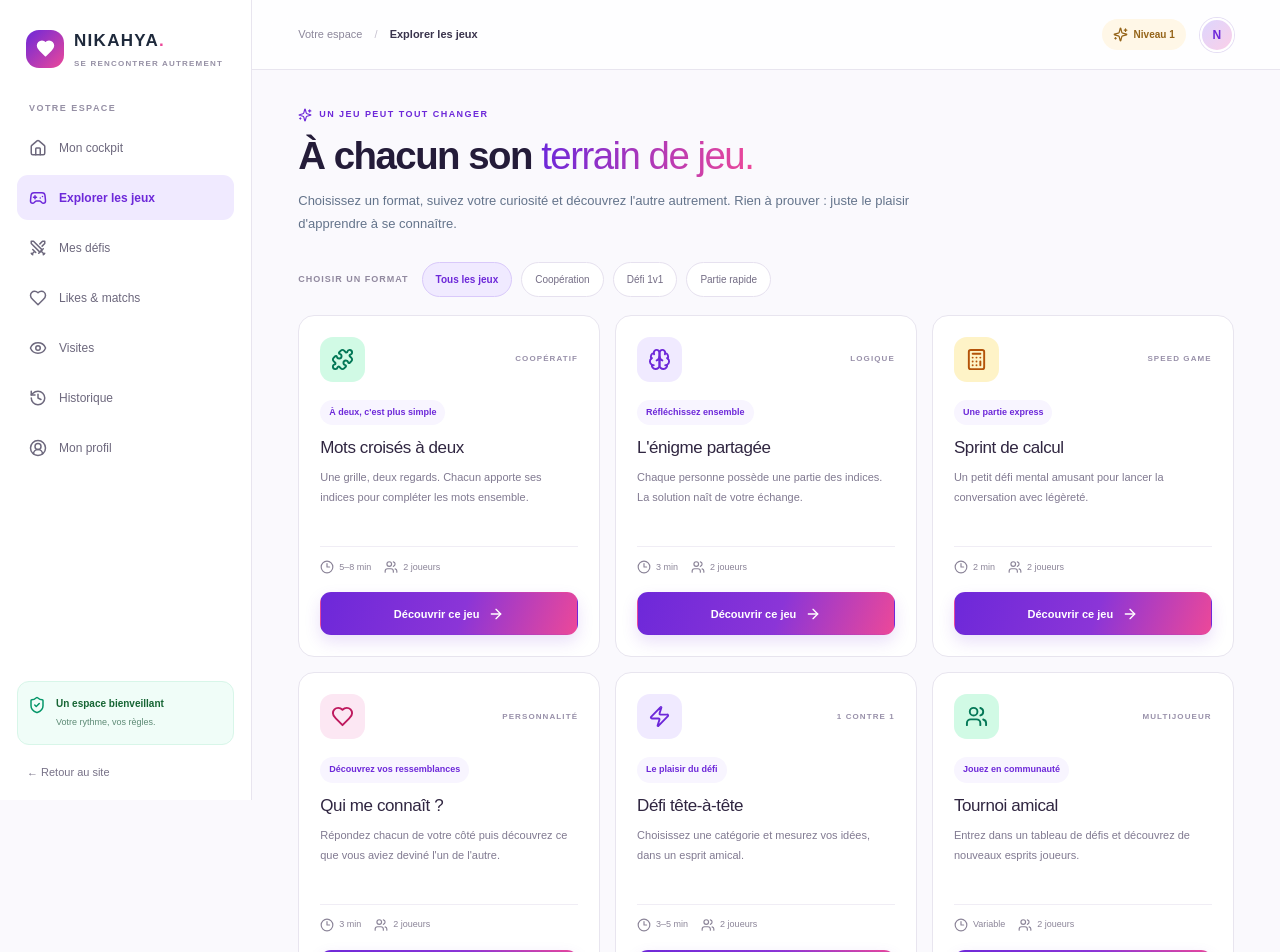
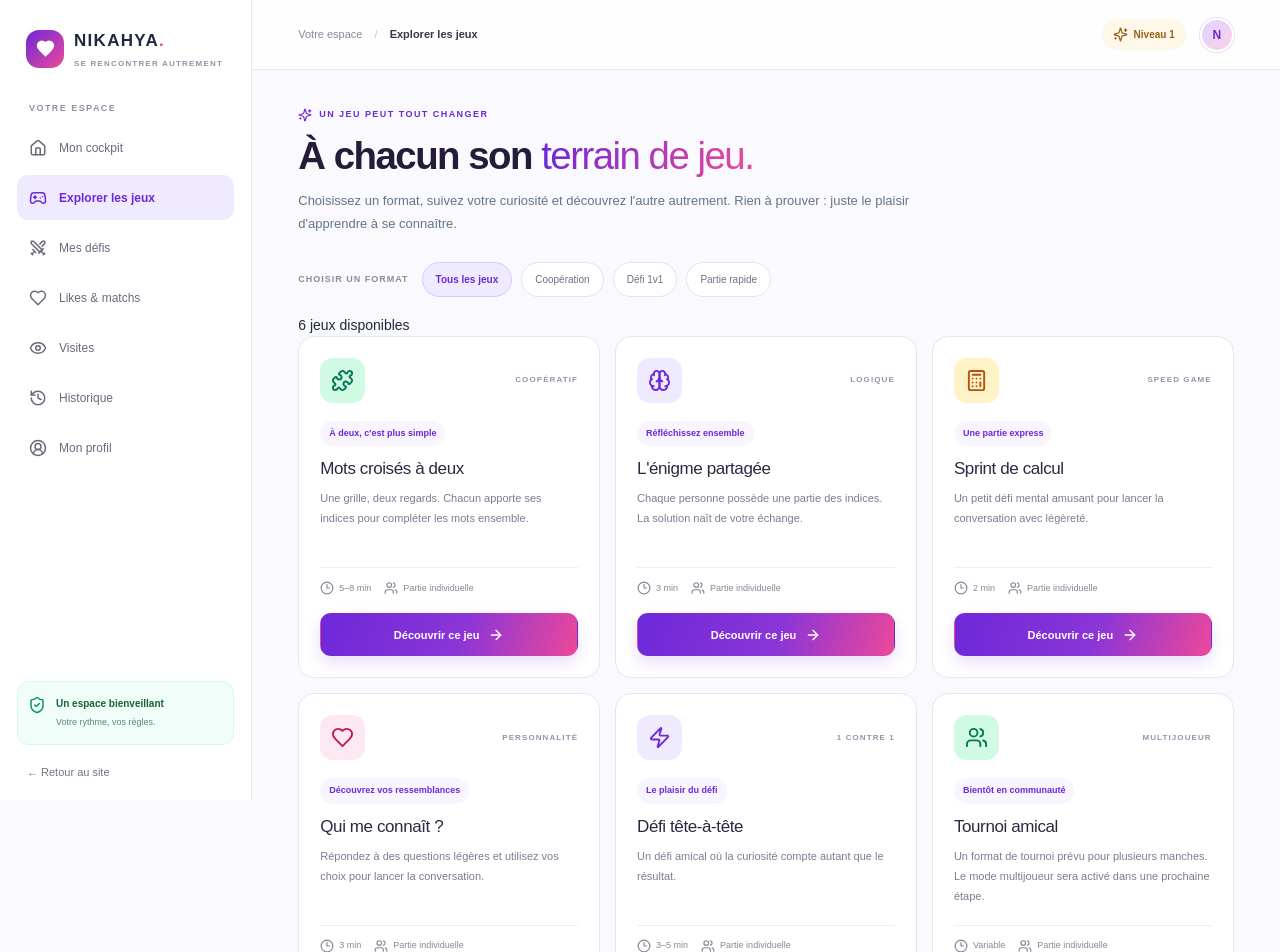
Before and after one commit to alilou31/Toto, a Next.js app: page /cockpit/jeux in a window 1280 px wide. Shown: the top 952 px of the page. Built offline with nearby package versions, Linux system fonts and the light colour scheme; no server answers; a web font is replaced by a local one.

Commit message:
feat(games): make catalog filters interactive

```diff
--- a/app/cockpit/jeux/page.tsx
+++ b/app/cockpit/jeux/page.tsx
@@ -1,6 +1,75 @@
 /* eslint-disable react/no-unescaped-entities */
+"use client";
+
+import { useMemo, useState } from "react";
 import Link from "next/link";
-import { ArrowRight, Brain, Calculator, Clock3, Heart, Lightbulb, Puzzle, Users, Zap } from "lucide-react";
+import { ArrowRight, Brain, Calculator, Clock3, Heart, Puzzle, Users, Zap } from "lucide-react";
 import { GameShell, PageHeading } from "@/app/components/game-shell";
-const games=[{id:"mots-croises",name:"Mots croisés à deux",kind:"COOPÉRATIF",time:"5–8 min",desc:"Une grille, deux regards. Chacun apporte ses indices pour compléter les mots ensemble.",icon:Puzzle,tone:"mint",tag:"À deux, c'est plus simple"},{id:"enigme",name:"L'énigme partagée",kind:"LOGIQUE",time:"3 min",desc:"Chaque personne possède une partie des indices. La solution naît de votre échange.",icon:Brain,tone:"purple",tag:"Réfléchissez ensemble"},{id:"calcul",name:"Sprint de calcul",kind:"SPEED GAME",time:"2 min",desc:"Un petit défi mental amusant pour lancer la conversation avec légèreté.",icon:Calculator,tone:"amber",tag:"Une partie express"},{id:"personnalite",name:"Qui me connaît ?",kind:"PERSONNALITÉ",time:"3 min",desc:"Répondez chacun de votre côté puis découvrez ce que vous aviez deviné l'un de l'autre.",icon:Heart,tone:"pink",tag:"Découvrez vos ressemblances"},{id:"duel",name:"Défi tête-à-tête",kind:"1 CONTRE 1",time:"3–5 min",desc:"Choisissez une catégorie et mesurez vos idées, dans un esprit amical.",icon:Zap,tone:"purple",tag:"Le plaisir du défi"},{id:"tournoi",name:"Tournoi amical",kind:"MULTIJOUEUR",time:"Variable",desc:"Entrez dans un tableau de défis et découvrez de nouveaux esprits joueurs.",icon:Users,tone:"mint",tag:"Jouez en communauté"}];
-export default function JeuxPage(){return <GameShell active="/cockpit/jeux"><PageHeading eyebrow="UN JEU PEUT TOUT CHANGER" title={<>À chacun son <em>terrain de jeu.</em></>} description="Choisissez un format, suivez votre curiosité et découvrez l'autre autrement. Rien à prouver : juste le plaisir d'apprendre à se connaître."/><div className="game-filter-row"><span className="game-filter-label">CHOISIR UN FORMAT</span><span className="game-filter-chip active">Tous les jeux</span><span className="game-filter-chip">Coopération</span><span className="game-filter-chip">Défi 1v1</span><span className="game-filter-chip">Partie rapide</span></div><div className="game-catalog-grid">{games.map(({icon:Icon,...g})=><article className="game-catalog-card" key={g.id}><div className="game-catalog-top"><span className={"game-feature-icon "+g.tone}><Icon size={23}/></span><span className="game-card-type">{g.kind}</span></div><span className="game-catalog-tag">{g.tag}</span><h2>{g.name}</h2><p>{g.desc}</p><div className="game-catalog-meta"><span><Clock3 size={14}/>{g.time}</span><span><Users size={14}/>2 joueurs</span></div><Link className="game-button game-button-primary game-button-full" href={"/cockpit/jeux/"+g.id}>Découvrir ce jeu <ArrowRight size={16}/></Link></article>)}</div><p className="game-disclaimer">Les modes de jeu sont présentés dans l'interface. Les parties multijoueurs et la synchronisation des scores nécessitent encore leur intégration serveur.</p></GameShell>}
+
+type GameFilter = "all" | "cooperation" | "duel" | "quick";
+const filters: { id: GameFilter; label: string }[] = [
+  { id: "all", label: "Tous les jeux" },
+  { id: "cooperation", label: "Coopération" },
+  { id: "duel", label: "Défi 1v1" },
+  { id: "quick", label: "Partie rapide" },
+];
+const games = [
+  { id: "mots-croises", name: "Mots croisés à deux", kind: "COOPÉRATIF", time: "5–8 min", desc: "Une grille, deux regards. Chacun apporte ses indices pour compléter les mots ensemble.", icon: Puzzle, tone: "mint", tag: "À deux, c'est plus simple", filter: "cooperation" as GameFilter },
+  { id: "enigme", name: "L'énigme partagée", kind: "LOGIQUE", time: "3 min", desc: "Chaque personne possède une partie des indices. La solution naît de votre échange.", icon: Brain, tone: "purple", tag: "Réfléchissez ensemble", filter: "cooperation" as GameFilter },
+  { id: "calcul", name: "Sprint de calcul", kind: "SPEED GAME", time: "2 min", desc: "Un petit défi mental amusant pour lancer la conversation avec légèreté.", icon: Calculator, tone: "amber", tag: "Une partie express", filter: "quick" as GameFilter },
+  { id: "personnalite", name: "Qui me connaît ?", kind: "PERSONNALITÉ", time: "3 min", desc: "Répondez à des questions légères et utilisez vos choix pour lancer la conversation.", icon: Heart, tone: "pink", tag: "Découvrez vos ressemblances", filter: "quick" as GameFilter },
+  { id: "duel", name: "Défi tête-à-tête", kind: "1 CONTRE 1", time: "3–5 min", desc: "Un défi amical où la curiosité compte autant que le résultat.", icon: Zap, tone: "purple", tag: "Le plaisir du défi", filter: "duel" as GameFilter },
+  { id: "tournoi", name: "Tournoi amical", kind: "MULTIJOUEUR", time: "Variable", desc: "Un format de tournoi prévu pour plusieurs manches. Le mode multijoueur sera activé dans une prochaine étape.", icon: Users, tone: "mint", tag: "Bientôt en communauté", filter: "duel" as GameFilter },
+];
+
+export default function JeuxPage() {
+  const [activeFilter, setActiveFilter] = useState<GameFilter>("all");
+  const visibleGames = useMemo(
+    () => activeFilter === "all" ? games : games.filter((game) => game.filter === activeFilter),
+    [activeFilter],
+  );
+
+  return (
+    <GameShell active="/cockpit/jeux">
+      <PageHeading eyebrow="UN JEU PEUT TOUT CHANGER" title={<>À chacun son <em>terrain de jeu.</em></>} description="Choisissez un format, suivez votre curiosité et découvrez l'autre autrement. Rien à prouver : juste le plaisir d'apprendre à se connaître." />
+      <div className="game-filter-row" aria-label="Filtrer les jeux">
+        <span className="game-filter-label">CHOISIR UN FORMAT</span>
+        {filters.map((filter) => (
+          <button
+            type="button"
+            key={filter.id}
+            className={"game-filter-chip" + (activeFilter === filter.id ? " active" : "")}
+            aria-pressed={activeFilter === filter.id}
+            onClick={() => setActiveFilter(filter.id)}
+          >
+            {filter.label}
+          </button>
+        ))}
+      </div>
+      <p className="game-filter-count" role="status">
+        {visibleGames.length} {visibleGames.length > 1 ? "jeux disponibles" : "jeu disponible"}
+      </p>
+      <div className="game-catalog-grid">
+        {visibleGames.map(({ icon: Icon, ...game }) => (
+          <article className="game-catalog-card" key={game.id}>
+            <div className="game-catalog-top">
+              <span className={"game-feature-icon " + game.tone}><Icon size={23} /></span>
+              <span className="game-card-type">{game.kind}</span>
+            </div>
+            <span className="game-catalog-tag">{game.tag}</span>
+            <h2>{game.name}</h2>
+            <p>{game.desc}</p>
+            <div className="game-catalog-meta">
+              <span><Clock3 size={14} />{game.time}</span>
+              <span><Users size={14} />Partie individuelle</span>
+            </div>
+            <Link className="game-button game-button-primary game-button-full" href={"/cockpit/jeux/" + game.id}>
+              Découvrir ce jeu <ArrowRight size={16} />
+            </Link>
+          </article>
+        ))}
+      </div>
+      <p className="game-disclaimer">Les six modes proposent actuellement une première partie individuelle de quatre questions. Les invitations, parties synchronisées à deux et classements seront ajoutés séparément ; le tournoi reste présenté comme un mode à venir.</p>
+    </GameShell>
+  );
+}
```
